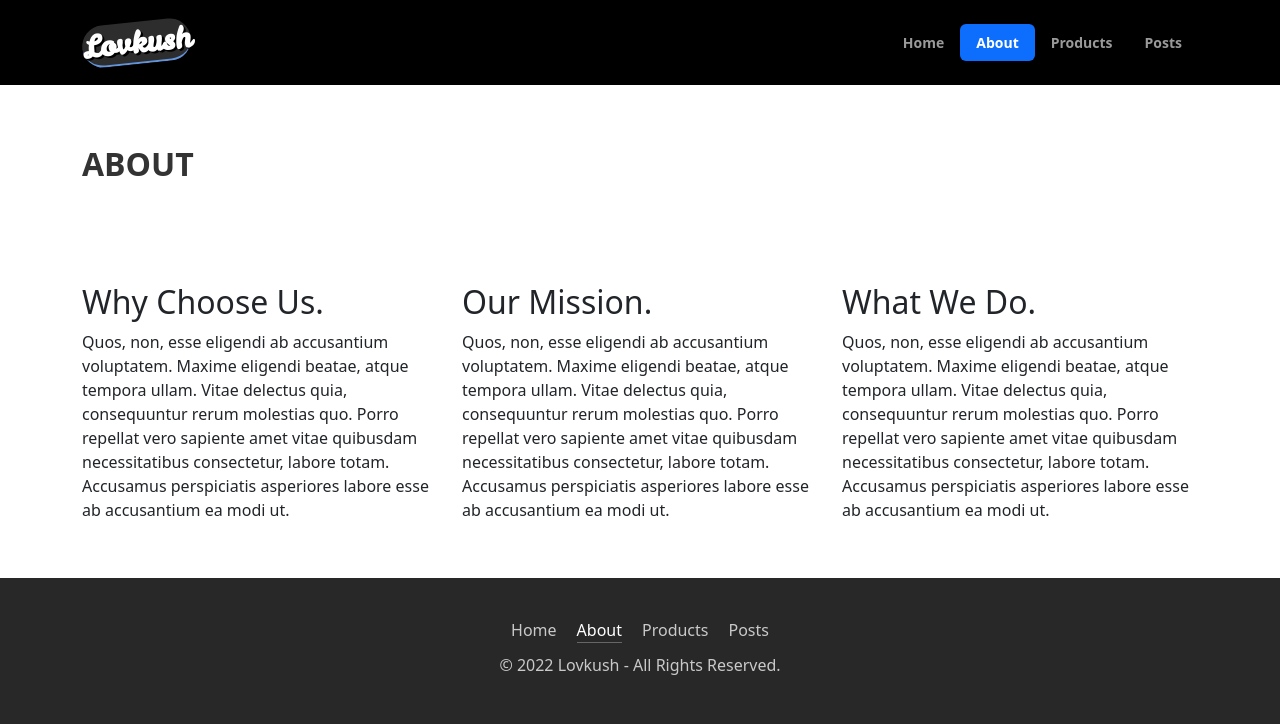
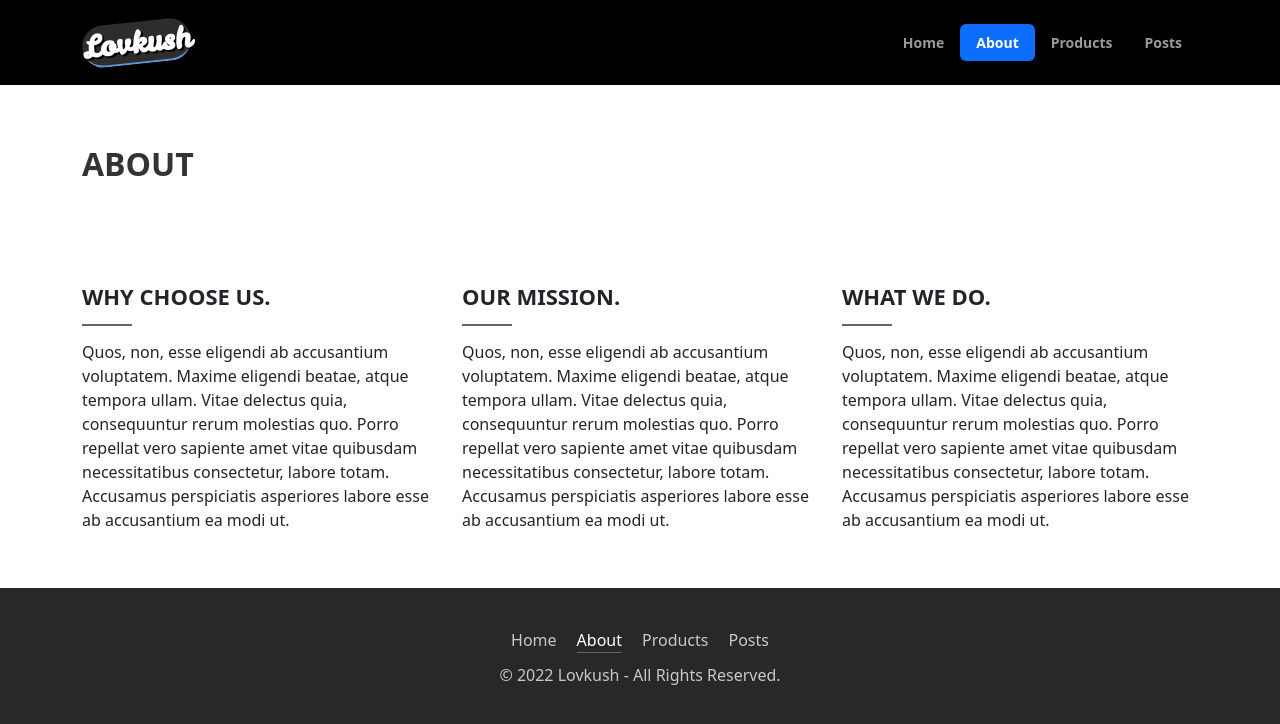
Before and after one commit to LOVKUSH9888/router-app, a React (Vite) app: page /about in a window 1280 px wide. Shown: the top 724 px of the page. Built offline with nearby package versions, Linux system fonts and the light colour scheme.

Commit message:
giving the styling to the About-Section

```diff
--- a/src/App.css
+++ b/src/App.css
@@ -76,6 +76,29 @@ main .pg-header h1 {
   margin-bottom: 0;
 }
 
+/* ABOUT ////////////////////////////////////////////////////////////// */
+
+.about h2 {
+	text-transform: uppercase;
+	font-size: 22px;
+	font-weight: 600;
+	padding-bottom: 10px;
+	position: relative;
+	margin-bottom: 20px;
+}
+
+/*:: this is after selector*/
+
+.about h2::after {
+	position: absolute;
+	content: '';
+	width: 50px;
+	bottom: -6px;
+	height: 2px;
+	background-color: #666;
+	left: 0;
+}
+
 /* FOOTER ////////////////////////////////////////////////////////////// */
 
 footer {
```
